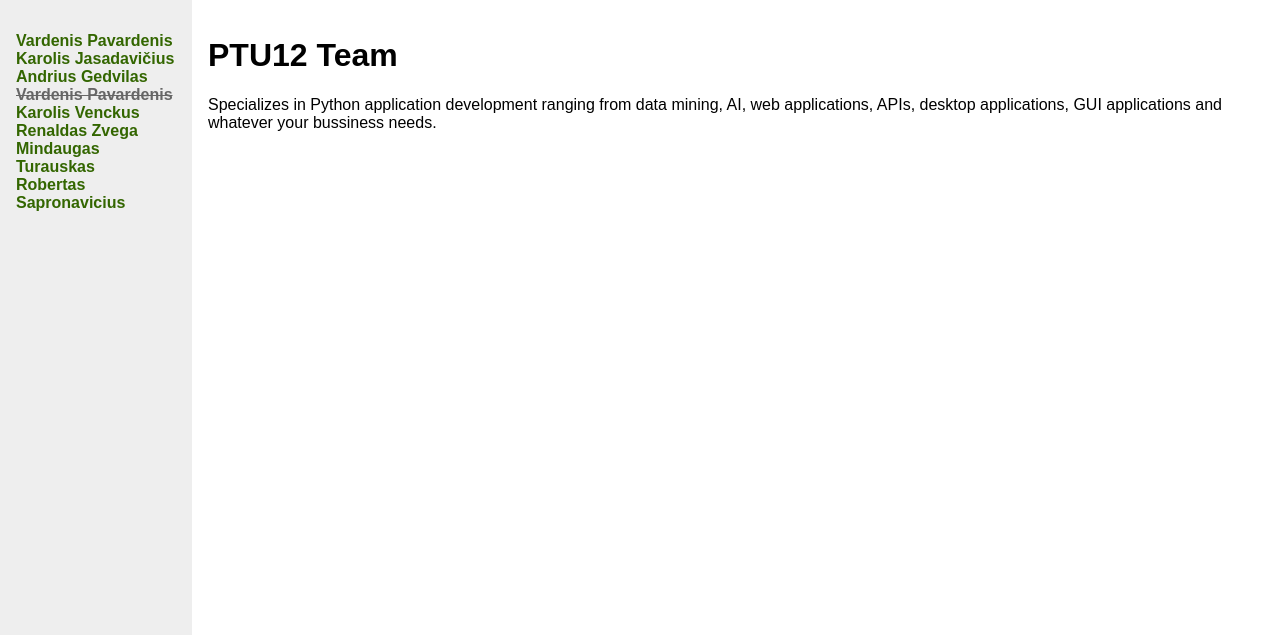
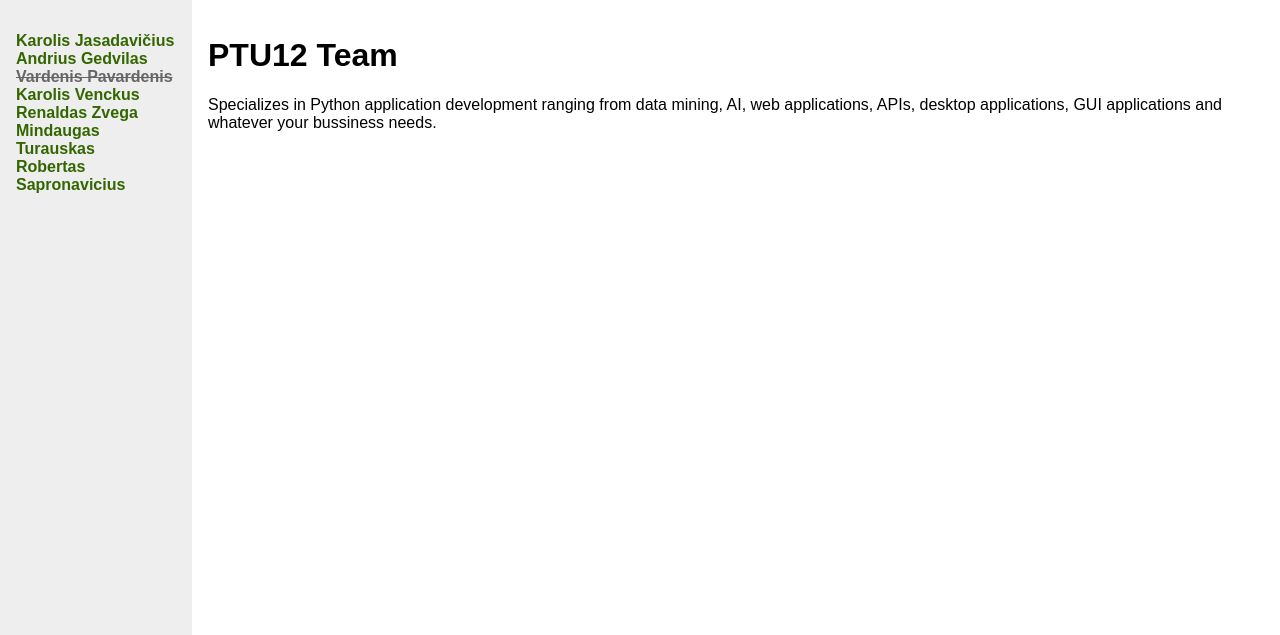
Before and after one commit to kobrius11/ptu12_team, a Flask app: page / in a window 1280 px wide. Shown: the part 82-717 px from the top of the page. Run offline with Flask 3, Linux system fonts and the light colour scheme.

Commit message:
cutting vardenis pavardenis

```diff
--- a/templates/includes/sidebar.html
+++ b/templates/includes/sidebar.html
@@ -1,9 +1,8 @@
 <ul class="menu menu-vertical">
     <li>
-
-        <a href="/vardenis_pavardenis/">Vardenis Pavardenis</a>
         <a href="/karolis_jasadavicius/">Karolis Jasadavičius</a>
-
+    </li>
+    <li>
         <a href="/Andrius_Gedvilas/">Andrius Gedvilas</a>
     </li>
     <li>
@@ -20,6 +19,5 @@
     </li>
     <li>
         <a href="/robertas_sapronavicius/">Robertas Sapronavicius</a>
-
     </li>
 </ul>
```
